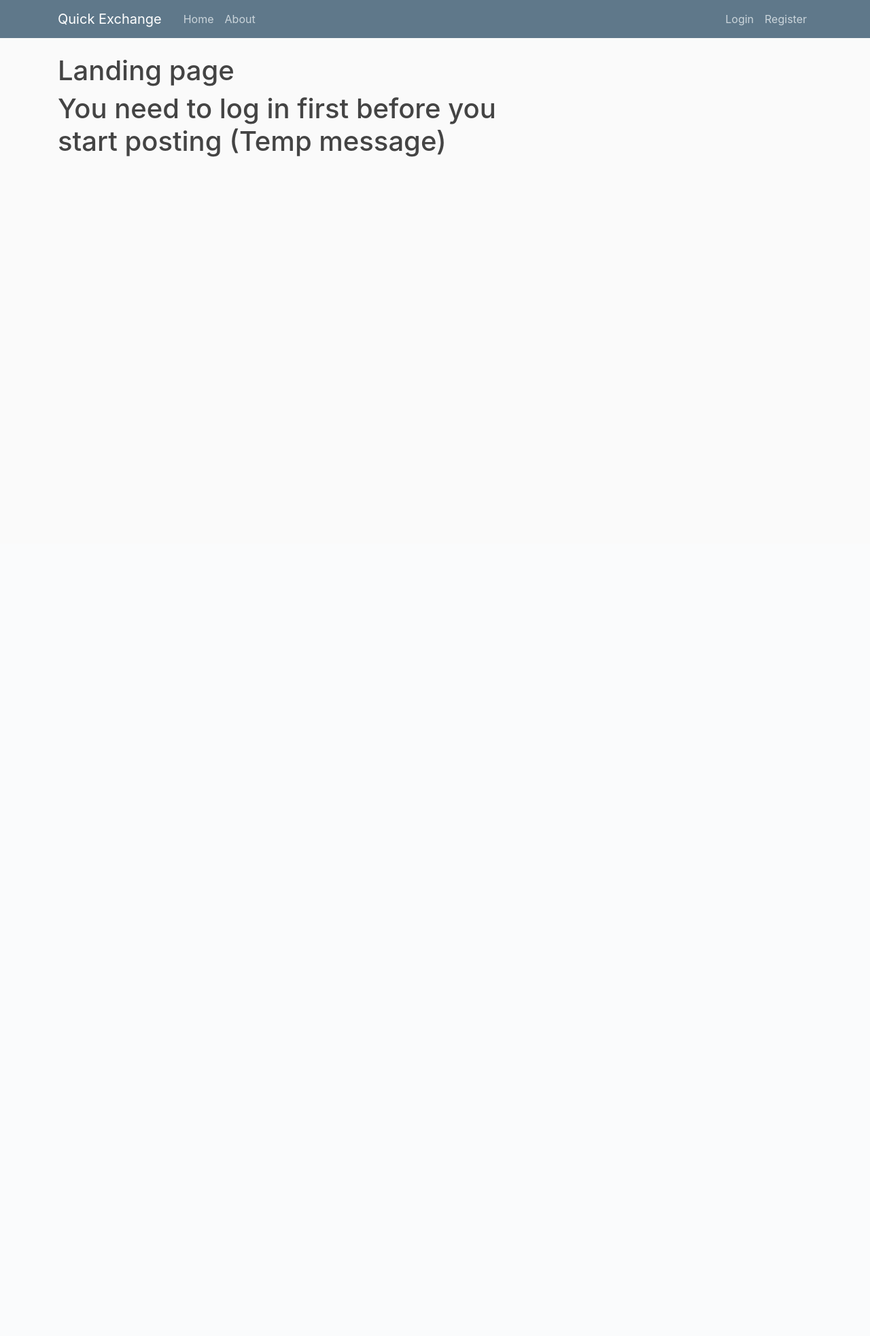
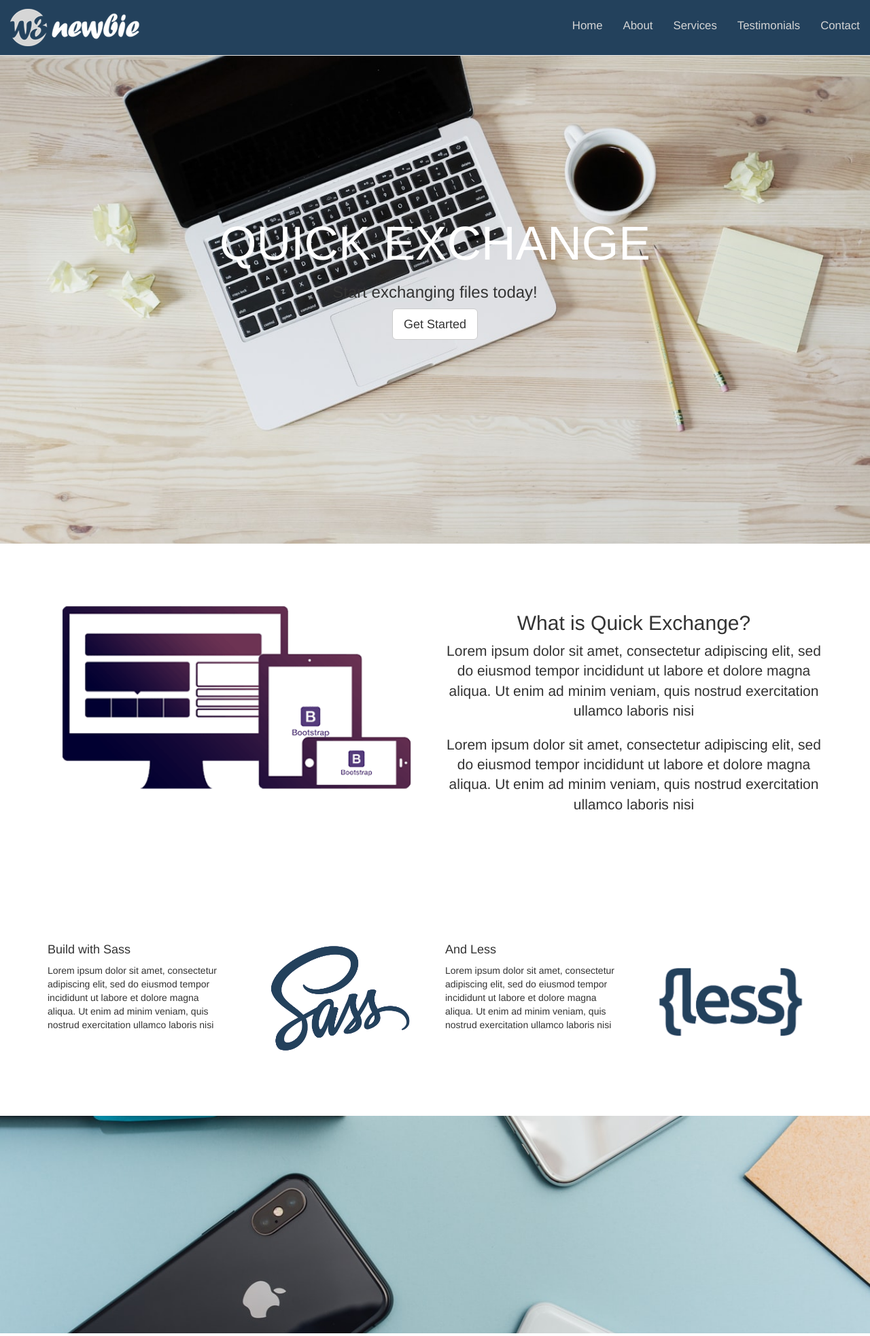
Before and after one commit to Francisco-Ibarra07/QuickExchange, a Flask app: page /home in a window 1280 px wide. Shown: the top 1966 px of the page at 68% size. Before the commit the page ends 231 px from the top, so only its background shows below. Run offline with Flask 2, Linux system fonts and the light colour scheme; some libraries are stand-ins or nearby versions.

Commit message:
Created new landing page design

```diff
--- /dev/null
+++ b/quickexchange/static/landing-page.css
@@ -0,0 +1,89 @@
+html, body {
+	height: 100%;
+	width: 100%;
+}
+
+.navbar {
+	background-color: #23415C;
+	padding: 1% 0;
+	font-size: 1.2em;
+}
+.navbar-brand {
+	min-height: 55px;
+	padding: 0 15px 5px;
+}
+.navbar-default .navbar-nav li a {
+	color: #d5d5d5;
+}
+.navbar-default .navbar-nav li a:hover, .navbar-default .navbar-nav li a:active {
+	color: #FFF;
+}
+
+#home {
+	background: url(img/laptop.jpg) no-repeat center center fixed;
+	display: table;
+	height: 100%;
+	position: relative;
+	width: 100%;
+	background-size: cover;
+}
+.landing-text {
+	display: table-cell;
+	text-align: center;
+	vertical-align: middle;
+}
+.landing-text h1 {
+	font-size: 500%;
+	font-weight: 700%;
+	color: #FFF;
+}
+
+.padding {
+	padding: 80px 0;
+}
+.padding img {
+	width: 100%;
+}
+
+#fixed {
+	background: url(img/phones.jpg) no-repeat center center fixed;
+	display: table;
+	height: 40%;
+	position: relative;
+	width: 100%;
+	background-size: cover;
+}
+
+footer {
+	width: 100%;
+	background-color: #23415C;
+	padding: 5% 5% 10% 5%;
+	color: #FFF;
+}
+.fa {
+	padding: 15px;
+	font-size: 25px;
+	color: #FFF;
+}
+.fa:hover {
+	color: #d5d5d5;
+	text-decoration: none;
+}
+.icon {
+	max-width: 200px;
+}
+
+/* mobile devices fixes */
+@media (max-width: 768px) {
+	.landing-text h1 {
+		font-size: 300%;
+	}
+	.fa {
+		font-size: 20px;
+		padding: 10px;
+	}
+	.icon {
+		padding-top: 5%;
+		max-width: 100px;
+	}
+}
--- a/quickexchange/templates/landing-page.html
+++ b/quickexchange/templates/landing-page.html
@@ -1,8 +1,172 @@
 <!-- TODO(FI): Create a design for the landing page -->
-{% extends "layout.html" %}
-{% block content %}
-<h1>Landing page</h1>
-<div class="landing-section1">
-  <h1>You need to log in first before you start posting (Temp message)</h1>
-</div>
-{% endblock content %}
+<!DOCTYPE html>
+<html>
+
+<head>
+  <title>Quick Exchange - Home</title>
+  <meta name="viewport" content="width=device-width, initial-scale=1">
+  <link rel="stylesheet" href="https://maxcdn.bootstrapcdn.com/bootstrap/3.3.7/css/bootstrap.min.css">
+  <link rel="stylesheet" href="https://cdnjs.cloudflare.com/ajax/libs/font-awesome/4.7.0/css/font-awesome.min.css">
+  <script src="https://ajax.googleapis.com/ajax/libs/jquery/3.2.1/jquery.min.js"></script>
+  <script src="https://maxcdn.bootstrapcdn.com/bootstrap/3.3.7/js/bootstrap.min.js"></script>
+  <link href="style.css" rel="stylesheet" />
+  <link rel="stylesheet" type="text/css" href="{{ url_for('static', filename='landing-page.css') }}">
+
+</head>
+
+<body>
+
+  <!-- Navigation header section -->
+  <nav class="navbar navbar-default navbar-fixed-top" role="navigation">
+    <div class="container-fluid">
+      <div class="navbar-header">
+        <!-- Hamburger Button -->
+        <button type="button" class="navbar-toggle" data-toggle="collapse" data-target="#navbar-collapse-main">
+          <!-- sr-only is for people who can't see the navigation icon -->
+          <span class="sr-only">Toggle navigation</span>
+          <span class="icon-bar"></span>
+          <span class="icon-bar"></span>
+          <span class="icon-bar"></span>
+        </button>
+        <!-- navbar-brand for logo images -->
+        <a class="navbar-brand" href="#"><img src="static/img/w3newbie.png"></a>
+      </div>
+
+      <!-- Navigation buttons -->
+      <div class="collapse navbar-collapse" id="navbar-collapse-main">
+        <ul class="nav navbar-nav navbar-right">
+          <li><a class="active" href="#">Home</a></li>
+          <li><a href="#">About</a></li>
+          <li><a href="#">Services</a></li>
+          <li><a href="#">Testimonials</a></li>
+          <li><a href="#">Contact</a></li>
+        </ul>
+      </div>
+    </div>
+  </nav>
+
+  <div id="home">
+    <div class="landing-text">
+      <h1>QUICK EXCHANGE</h1>
+      <h3>Start exchanging files today!</h3>
+      <a href="#" class="btn btn-default btn-lg">Get Started</a>
+    </div>
+  </div>
+
+  <!-- Make a row for the second section -->
+  <div class="padding">
+    <div class="container">
+      <div class="row">
+        <!-- 6 Columns for left image -->
+        <div class="col-sm-6">
+          <img src="static/img/bootstrap.png">
+        </div>
+
+        <!-- Columns for text area -->
+        <div class="col-sm-6 text-center">
+          <h2>What is Quick Exchange?</h2>
+          <p class="lead">
+            Lorem ipsum dolor sit amet, consectetur adipiscing elit, sed do eiusmod tempor
+            incididunt ut labore et dolore magna aliqua. Ut enim ad minim veniam, quis nostrud
+            exercitation ullamco laboris nisi
+          </p>
+          <p class="lead">
+            Lorem ipsum dolor sit amet, consectetur adipiscing elit, sed do eiusmod tempor
+            incididunt ut labore et dolore magna aliqua. Ut enim ad minim veniam, quis nostrud
+            exercitation ullamco laboris nisi
+          </p>
+        </div>
+      </div>
+    </div>
+  </div>
+
+  <!-- "Build with" Section -->
+  <div class="padding">
+    <div class="container">
+      <div class="row">
+        <!-- 4 columns for large and medium screens -->
+        <!-- 2 columns for small screens -->
+        <!-- 1 column for extra small screens -->
+        <div class="col-lg-3 col-md-3 col-sm-6 col-xs-12">
+          <h4>Build with Sass</h4>
+          <p>
+            Lorem ipsum dolor sit amet, consectetur adipiscing elit, sed do eiusmod tempor
+            incididunt ut labore et dolore magna aliqua. Ut enim ad minim veniam, quis nostrud
+            exercitation ullamco laboris nisi
+          </p>
+        </div>
+        <div class="col-lg-3 col-md-3 col-sm-6 col-xs-12">
+          <img src="static/img/sass.png" class="img-responsive">
+        </div>
+        <div class="col-lg-3 col-md-3 col-sm-6 col-xs-12">
+          <h4>And Less</h4>
+          <p>
+            Lorem ipsum dolor sit amet, consectetur adipiscing elit, sed do eiusmod tempor
+            incididunt ut labore et dolore magna aliqua. Ut enim ad minim veniam, quis nostrud
+            exercitation ullamco laboris nisi
+          </p>
+        </div>
+        <div class="col-lg-3 col-md-3 col-sm-6 col-xs-12">
+          <img src="static/img/less.png" class="img-responsive">
+        </div>
+      </div>
+    </div>
+  </div>
+
+  <!-- Fixed image scrolling thingy -->
+  <div id="fixed">
+  </div>
+
+  <div class="padding">
+    <div class="container">
+      <div class="row">
+
+        <!-- Columns for text area -->
+        <div class="col-sm-6">
+          <h4>Here is the cool thing about Quick Exchange</h4>
+          <p>
+            You can exchange PDF's, mp4 files, images, or zip files no matter your platform!
+            consectetur adipiscing elit, sed do eiusmod tempor
+            incididunt ut labore et dolore magna aliqua. Ut enim ad minim veniam, quis nostrud
+            exercitation ullamco laboris nisi
+          </p>
+          <p>
+            Lorem ipsum dolor sit amet, consectetur adipiscing elit, sed do eiusmod tempor
+            incididunt ut labore et dolore magna aliqua. Ut enim ad minim veniam, quis nostrud
+            exercitation ullamco laboris nisi
+          </p>
+        </div>
+
+        <!-- 6 Columns for left image -->
+        <div class="col-sm-6">
+          <img src="static/img/bootstrap2.png">
+        </div>
+
+      </div>
+    </div>
+  </div>
+
+  <!-- Footer section -->
+  <footer class="container-fluid text-center">
+    <div class="col-sm-4">
+      <h3>Contact Us</h3>
+      <br>
+      <h4>Address and contact info here.</h4>
+    </div>
+    <div class="col-sm-4">
+      <h3>Connect</h3>
+      <a href="#" class="fa fa-facebook"></a>
+      <a href="#" class="fa fa-twitter"></a>
+      <a href="#" class="fa fa-google"></a>
+      <a href="#" class="fa fa-linkedin"></a>
+      <a href="#" class="fa fa-youtube"></a>
+    </div>
+    <div class="col-sm-4">
+      <img src="static/img/b.png" class="icon">
+    </div>
+  </footer>
+
+  </footer>
+</body>
+
+</html>
```
Also changed, not shown: quickexchange/static/img/b.png (added), quickexchange/static/img/background.jpg (added), quickexchange/static/img/bootstrap.png (added), quickexchange/static/img/bootstrap2.png (added), quickexchange/static/img/duck.jpg (added), quickexchange/static/img/laptop.jpg (added), quickexchange/static/img/less.png (added), quickexchange/static/img/mountains.jpeg (added), quickexchange/static/img/phones.jpg (added), quickexchange/static/img/sass.png (added), quickexchange/static/img/w3newbie.png (added).
